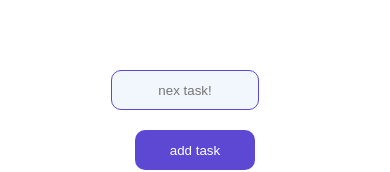
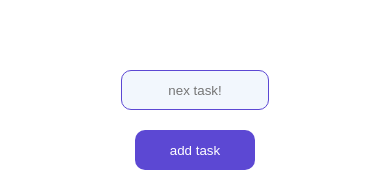
Before and after one commit to billalzernenou/-react-todo-list, a React (Create React App) app: page / in a window 390 px wide. Shown: the part 250-422 px from the top of the page. Built offline with nearby package versions, Linux system fonts and the light colour scheme.

Commit message:
fix align button mobile resp

```diff
--- a/src/App.css
+++ b/src/App.css
@@ -114,5 +114,6 @@
   }
   .tasks .add-assignements input {
     margin-bottom: 20px;
+    margin-right: 0px;
   }
 }
```
Also changed, not shown: 1 other file (tests, documents, lock files or other folders).
